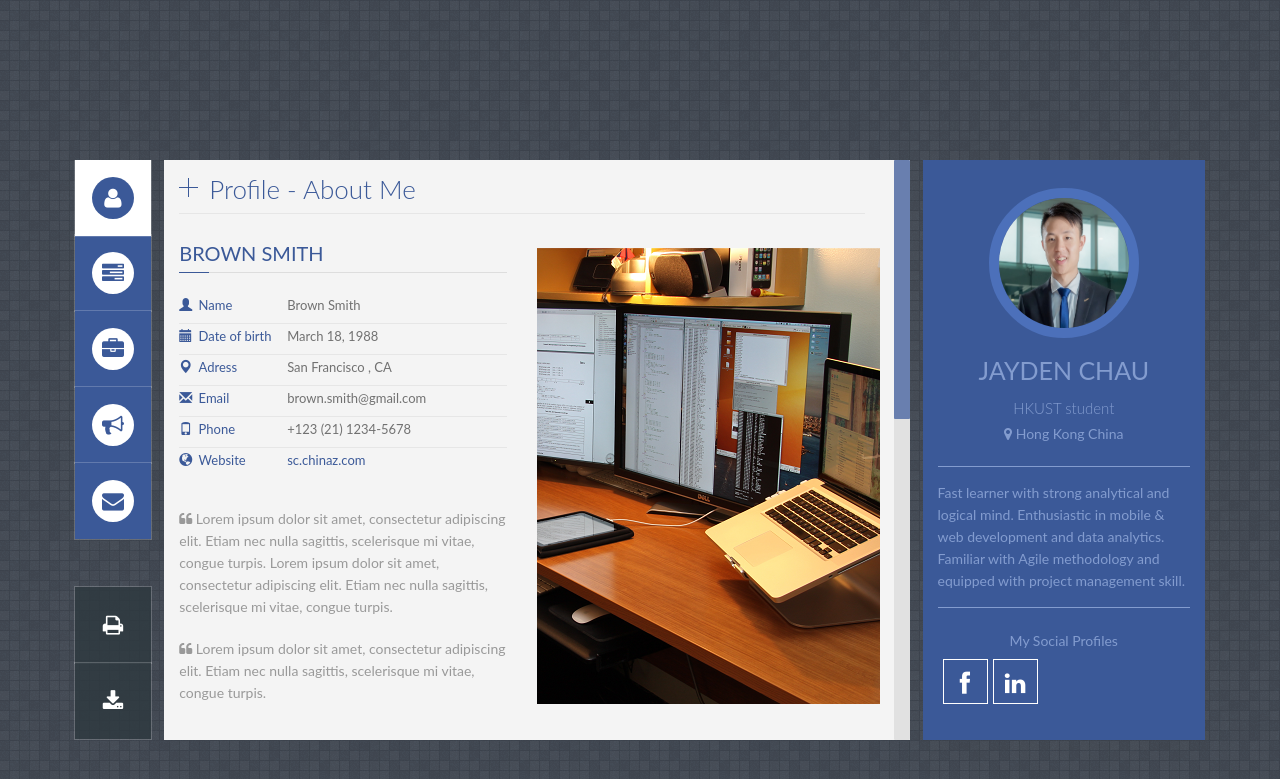
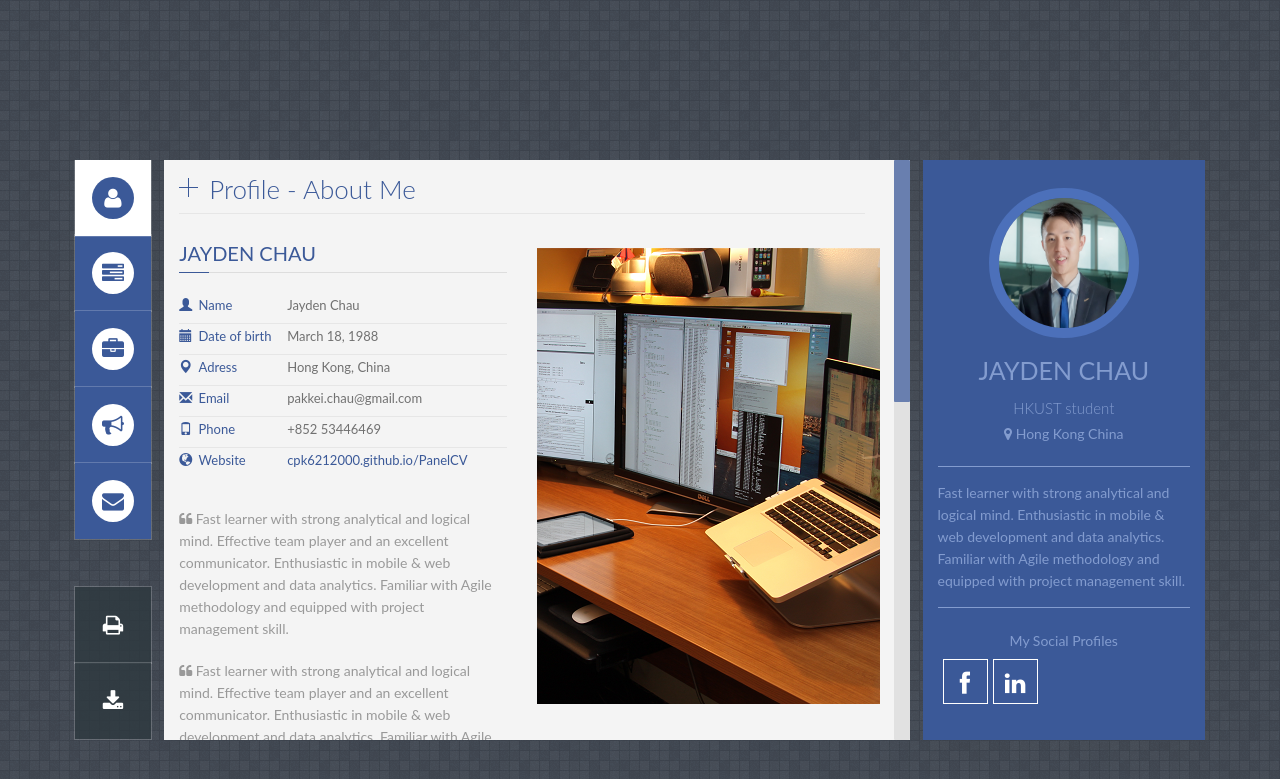
Before and after one commit to jekyller/PanelCV, a Jekyll site: the page built from index.html, in a window 1280 px wide. Shown: the top 779 px of the page. Built offline with Jekyll 4.4.1, drawn with Linux system fonts in a browser that asks for light colours; some web fonts are replaced.

Commit message:
Update profile.html

```diff
--- a/_includes/profile.html
+++ b/_includes/profile.html
@@ -8,7 +8,7 @@
 
         <!--About me-->
         <div class="title_content">
-            <div class="text_content">brown smith</div>
+            <div class="text_content">Jayden Chau</div>
             <div class="clear"></div>
         </div>
 
@@ -17,7 +17,7 @@
             <li>
                 <i class="glyphicon glyphicon-user"></i>
                 <label>Name</label>
-                <span class="value">Brown Smith</span>
+                <span class="value">Jayden Chau</span>
                 <div class="clear"></div>
             </li>
 
@@ -31,28 +31,28 @@
             <li>
                 <i class="glyphicon glyphicon-map-marker"></i>
                 <label>Adress</label>
-                <span class="value">San Francisco , CA</span>
+                <span class="value">Hong Kong, China</span>
                 <div class="clear"></div>
             </li>
 
             <li>
                 <i class="glyphicon glyphicon-envelope"></i>
                 <label>Email</label>
-                <span class="value">brown.smith@gmail.com</span>
+                <span class="value">pakkei.chau@gmail.com</span>
                 <div class="clear"></div>
             </li>
 
             <li>
                 <i class="glyphicon glyphicon-phone"></i>
                 <label>Phone</label>
-                <span class="value">+123 (21) 1234-5678</span>
+                <span class="value">+852 53446469</span>
                 <div class="clear"></div>
             </li>
 
             <li>
                 <i class="glyphicon glyphicon-globe"></i>
                 <label>Website</label>
-                <span class="value"><a href="#" target="_blank">sc.chinaz.com</a></span>
+                <span class="value"><a href="#" target="_blank">cpk6212000.github.io/PanelCV</a></span>
                 <div class="clear"></div>
             </li>
 
@@ -61,13 +61,12 @@
 
         <p style="margin-bottom:20px">
             <i class="fa fa-quote-left"></i>
-            Lorem ipsum dolor sit amet, consectetur adipiscing elit. Etiam nec nulla sagittis, scelerisque mi vitae, congue turpis. Lorem ipsum dolor sit amet, consectetur adipiscing elit. Etiam nec nulla sagittis, scelerisque mi vitae, congue turpis.
+            Fast learner with strong analytical and logical mind. Effective team player and an excellent communicator. Enthusiastic in mobile & web development and data analytics. Familiar with Agile methodology and equipped with project management skill.
         </p>
 
          <p style="margin-bottom:20px">
             <i class="fa fa-quote-left"></i>
-            Lorem ipsum dolor sit amet, consectetur adipiscing elit. Etiam nec nulla sagittis, scelerisque mi vitae, congue turpis.
-
+            Fast learner with strong analytical and logical mind. Effective team player and an excellent communicator. Enthusiastic in mobile & web development and data analytics. Familiar with Agile methodology and equipped with project management skill.
         </p>
 
     </div>
```
